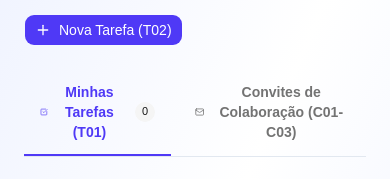
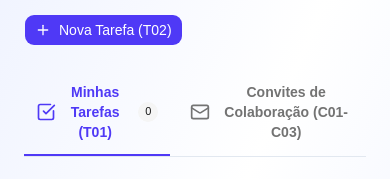
Before and after one commit to LearningLabUFC/sistema-weeklies-frontend, a React (Vite) app: page /tarefas in a window 390 px wide. Shown: the part 195-374 px from the top of the page. Built offline with nearby package versions, Linux system fonts and the light colour scheme; no server answers; sample sign-in values are in the browser's storage.

Commit message:
fix(MyTasks): ajustar responsividade dos botões e ícones na aba de tarefas

```diff
--- a/src/pages/user/Tasks/MyTasks.tsx
+++ b/src/pages/user/Tasks/MyTasks.tsx
@@ -159,13 +159,13 @@ export default function MyTasks() {
           <button
             type="button"
             onClick={() => setActiveTab('tasks')}
-            className={`px-4 py-3 text-sm font-semibold border-b-2 transition-colors flex items-center gap-2 ${
+            className={`px-3 sm:px-4 py-3 text-sm font-semibold border-b-2 transition-colors flex items-center gap-2 ${
               activeTab === 'tasks'
                 ? 'border-indigo-600 text-indigo-600 dark:text-indigo-400 dark:border-indigo-400'
                 : 'border-transparent text-muted-foreground hover:text-foreground'
             }`}
           >
-            <CheckSquare className="w-4 h-4" />
+            <CheckSquare className="w-5 h-5 sm:w-4 sm:h-4 shrink-0" />
             <span>Minhas Tarefas (T01)</span>
             <Badge
               variant="secondary"
@@ -178,13 +178,13 @@ export default function MyTasks() {
           <button
             type="button"
             onClick={() => setActiveTab('assignments')}
-            className={`px-4 py-3 text-sm font-semibold border-b-2 transition-colors flex items-center gap-2 ${
+            className={`px-3 sm:px-4 py-3 text-sm font-semibold border-b-2 transition-colors flex items-center gap-2 ${
               activeTab === 'assignments'
                 ? 'border-indigo-600 text-indigo-600 dark:text-indigo-400 dark:border-indigo-400'
                 : 'border-transparent text-muted-foreground hover:text-foreground'
             }`}
           >
-            <Mail className="w-4 h-4" />
+            <Mail className="w-5 h-5 sm:w-4 sm:h-4 shrink-0" />
             <span>Convites de Colaboração (C01-C03)</span>
           </button>
         </div>
```
